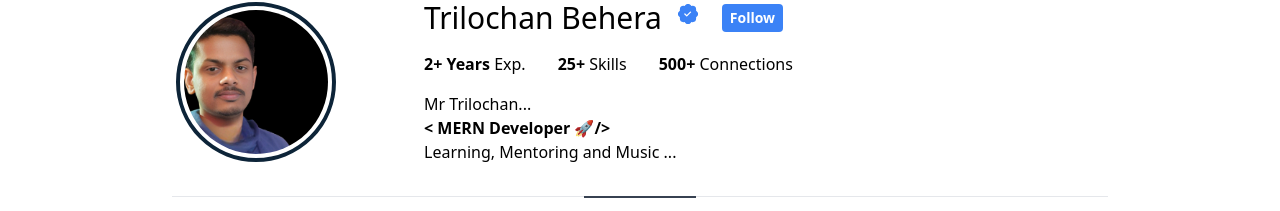
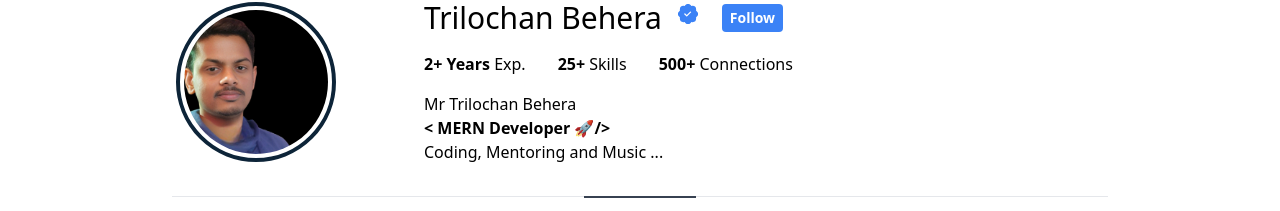
Before and after one commit to Trilochan-dev/Portfolio, a Next.js app: page /about in a window 1280 px wide. Shown: the part 128-339 px from the top of the page. Built offline with nearby package versions, Linux system fonts and the light colour scheme.

Commit message:
Update about.tsx

```diff
--- a/src/pages/about.tsx
+++ b/src/pages/about.tsx
@@ -52,17 +52,17 @@ export default function About() {
                         </ul>
 
                         <div className="hidden md:block">
-                            <h1 className="font-medium">Mr Trilochan...</h1>
+                            <h1 className="font-medium">Mr Trilochan Behera</h1>
                             <p className='font-bold shadow-2xl'>{`< MERN Developer 🚀/>`}</p>
-                            <span>Learning, Mentoring and Music ...</span>
+                            <span>Coding, Mentoring and Music ...</span>
                         </div>
 
                     </div>
 
                     <div className="md:hidden text-sm my-2">
-                        <h1 className="font-semibold">Mr Trilochan...</h1>
+                        <h1 className="font-semibold">Mr Trilochan Behera</h1>
                         <p className='font-bold shadow-2xl'>{`< MERN Developer 🚀/>`}</p>
-                        <span>Learning, Mentoring and Music ...</span>
+                        <span>Coding, Mentoring and Music ...</span>
                     </div>
 
                 </header>
@@ -81,7 +81,7 @@ export default function About() {
                                 Skills
                             </li>
                         </Link>
-                        <Link href="https://www.linkedin.com/in/trilochan-behera-2179b41a2/" target='__blank'>
+                        <Link href="https://www.linkedin.com/in/trilochanbehera/" target='__blank'>
                             <li>
                                 <span className="font-semibold cursor-pointer hover:text-blue-500">500+  </span>
                                 Connections
```
